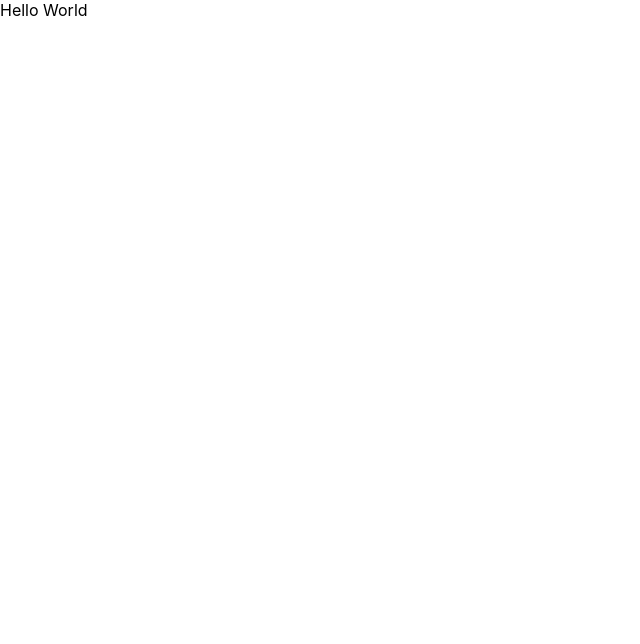
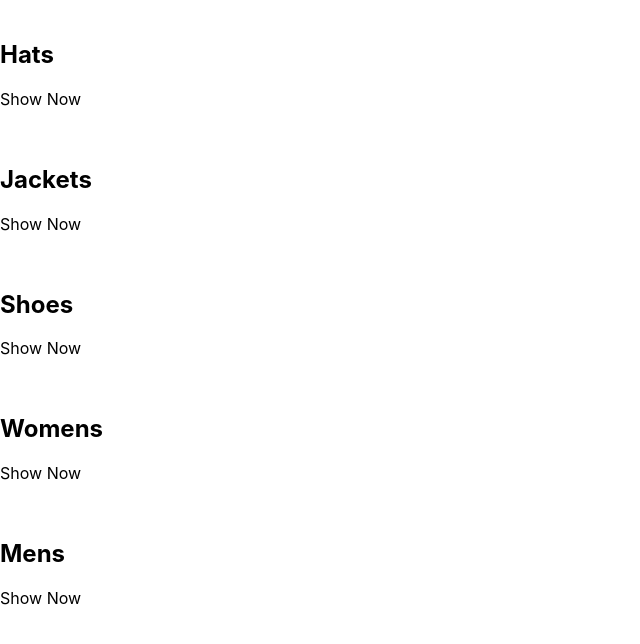
Before and after one commit to quiltingcode/react-ecommerce-site, a React (Create React App) app in the folder clothes-store/: page / in a window 1280 px wide. Shown: the top 644 px of the page, without its empty margins (0-640 px from the left). Built offline with nearby package versions, Linux system fonts and the light colour scheme.

Commit message:
feat: Add homepage categories

```diff
--- a/clothes-store/src/App.js
+++ b/clothes-store/src/App.js
@@ -2,8 +2,47 @@
 
 const App = () => {
   return (
-    <div>
-      Hello World
+    <div className="categories-container">
+      <div className="category-container">
+        <img />
+        <div className="category-body-container">
+          <h2>Hats</h2>
+          <p>Show Now</p>
+        </div>
+      </div>
+
+      <div className="category-container">
+        <img />
+        <div className="category-body-container">
+          <h2>Jackets</h2>
+          <p>Show Now</p>
+        </div>
+      </div>
+
+      <div className="category-container">
+        <img />
+        <div className="category-body-container">
+          <h2>Shoes</h2>
+          <p>Show Now</p>
+        </div>
+      </div>
+
+      <div className="category-container">
+        <img />
+        <div className="category-body-container">
+          <h2>Womens</h2>
+          <p>Show Now</p>
+        </div>
+      </div>
+
+      <div className="category-container">
+        <img />
+        <div className="category-body-container">
+          <h2>Mens</h2>
+          <p>Show Now</p>
+        </div>
+      </div>
+
     </div>
   )
 };
```
